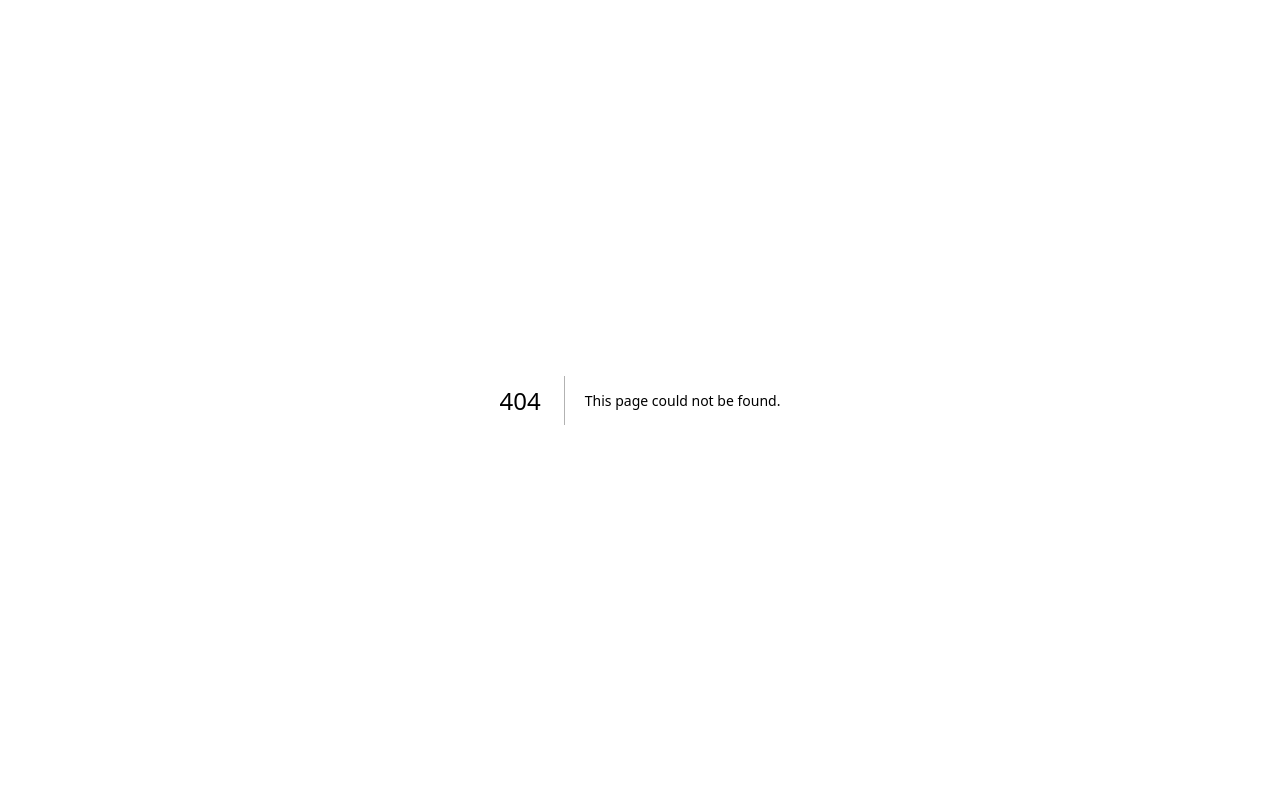
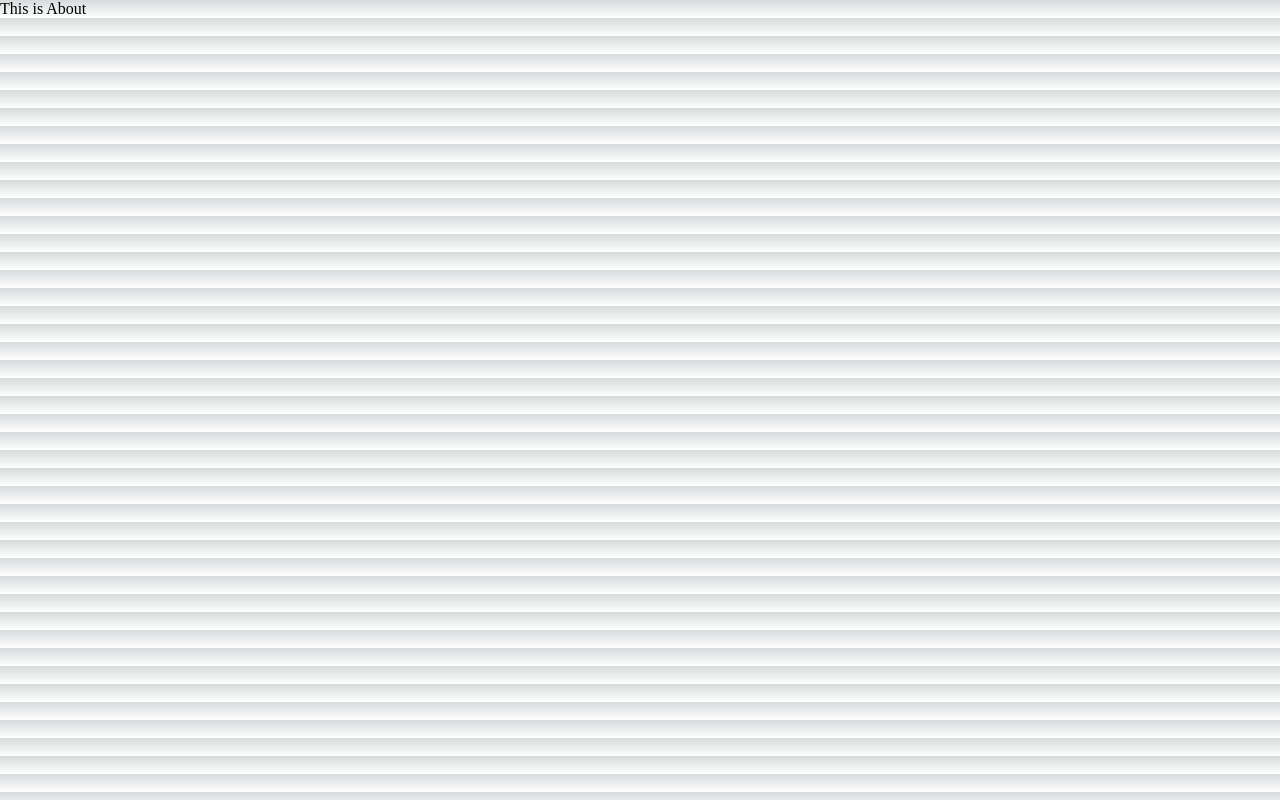
Before and after one commit to PaulRGU2014/kru-paul-2023-website, a Next.js app in the folder frontend/: page /about in a window 1280 px wide. Before the commit this address had no page. Built offline with nearby package versions, Linux system fonts and the light colour scheme.

Commit message:
Update test

```diff
--- /dev/null
+++ b/frontend/src/pages/about.tsx
@@ -0,0 +1,5 @@
+export default function About () {
+  return (
+    <div>This is About</div>
+  )
+}
```
